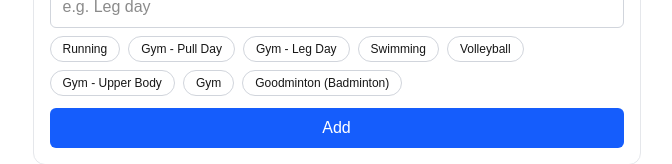
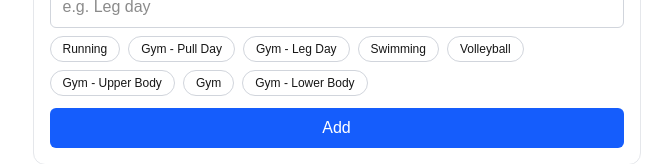
Before and after one commit to abdulhalimchy/Gym-Club-Competition-Progress-Tracker-Unofficial, a Next.js app: page /tools in a window 1280 px wide. Shown: the part 411-575 px from the top of the page, without its empty margins (296-968 px from the left). Built offline with nearby package versions, Linux system fonts and the light colour scheme.

Commit message:
Add participation data for Oct 5, 2026

```diff
--- a/data/competition.ts
+++ b/data/competition.ts
@@ -31,6 +31,7 @@ export const participants: Participant[] = [
     { id: "p21", name: "Selma" },
     { id: "p22", name: "Vasaris" },
     { id: "p23", name: "Ali Onur Özkan" },
+    { id: "p24", name: "Arjun" },
 ];
 
 // date -> list of [participant_id, activity]
@@ -108,4 +109,23 @@ export const participation: Record<string, [string, string][]> = {
     ["p10", "Running"],
     ["p12", "Gym - Back & Biceps"],
   ],
+  "2026-10-05": [
+    ["p17", "Gym - Biceps"],
+    ["p1", "Swimming"],
+    ["p3", "Gym - Push Day"],
+    ["p9", "Gym - Pull Day"],
+    ["p7", "Gym"],
+    ["p6", "Gym - Lower Body"],
+    ["p10", "Gym - Push Day & Boxing"],
+    ["p24", "Gym - Upper Body"],
+    ["p4", "Running"],
+    ["p12", "Gym - Shoulders"],
+    ["p16", "Gym - Legs (Squat)"],
+    ["p13", "Gym - Lower Body"],
+    ["p2", "Running"],
+    ["p8", "Gym - Pull Day"],
+    ["p14", "Gym - Leg Day"],
+    ["p15", "Mobility Work"],
+    ["p11", "Running"],
+  ],
 };
```
